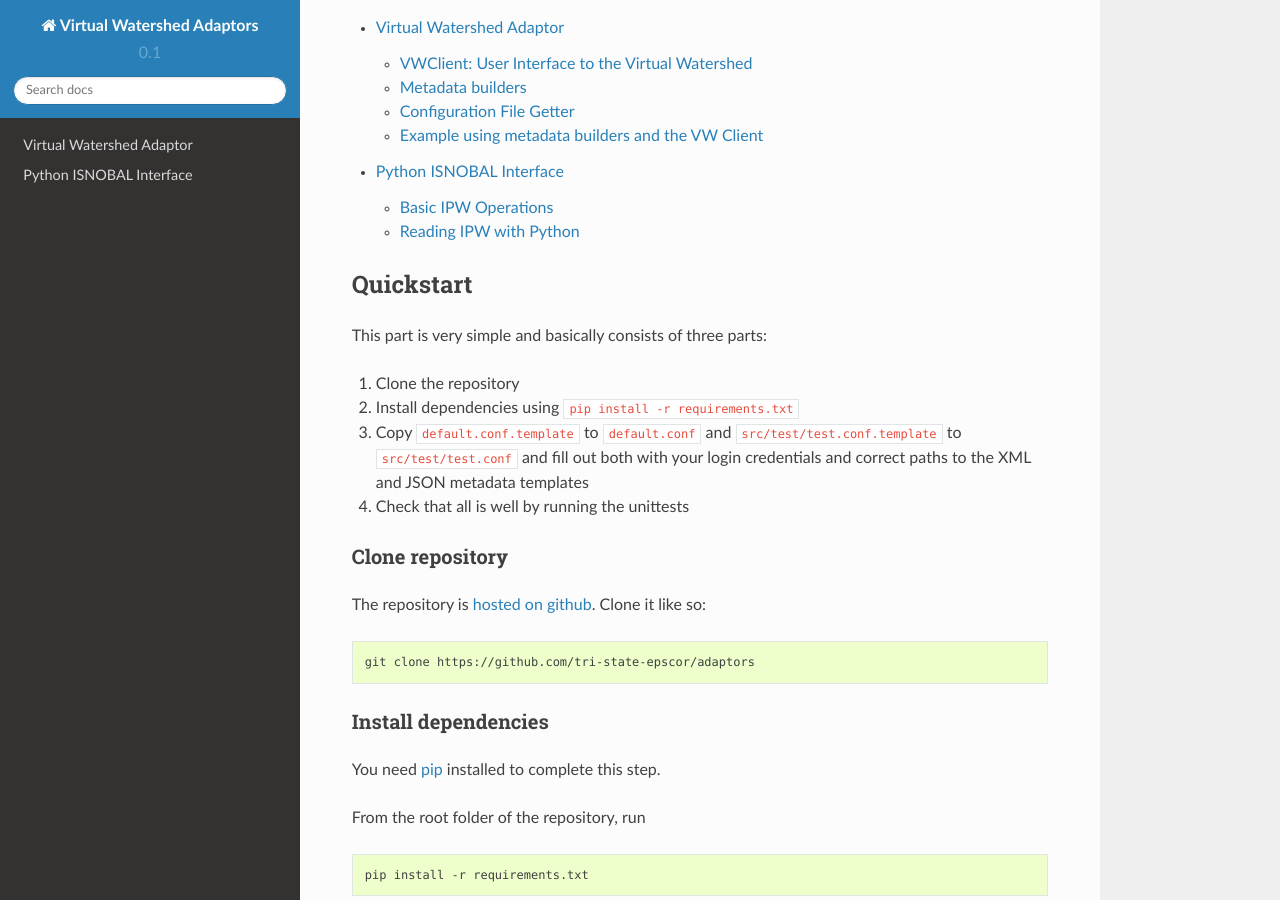
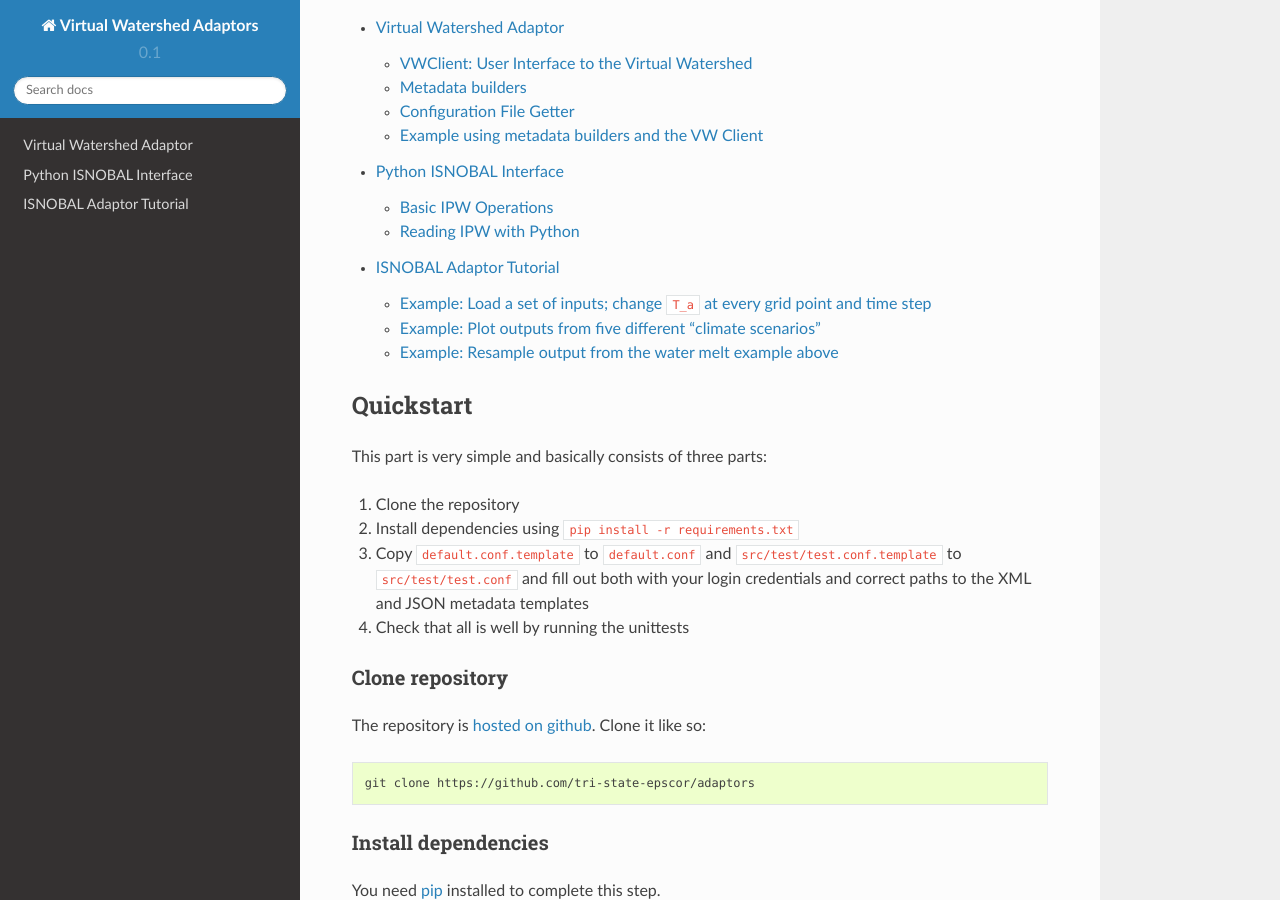
Before and after one commit to VirtualWatershed/vw-py, a Sphinx documentation site: the page built from doc/source/index.rst, in a window 1280 px wide and 900 px high, scrolled down 453 px. Built offline with Sphinx 7.4.7 and the Read the Docs theme 2.0.0, drawn with Linux system fonts in a browser that asks for light colours; some of the changed lines change nothing that is shown.

Commit message:
added example of how to generate 9-temperature plots

```diff
--- a/doc/source/index.rst
+++ b/doc/source/index.rst
@@ -24,6 +24,7 @@
 
    vw_adaptor
    isnobal
+   isnobal_tutorial
 
 
 Quickstart
--- a/doc/source/isnobal.rst
+++ b/doc/source/isnobal.rst
@@ -119,72 +119,3 @@
 
 .. autoclass:: adaptors.src.isnobal_adaptor.IPW
     :members:
-
-Example: Load a set of inputs; change ``T_a`` at every grid point and time step
--------------------------------------------------------------------------------
-
-.. code-block:: python
-
-    #!/usr/local/bin/python
-    # assume observations are in obs_inputs/ and destination is inputs/
-
-    import os
-    import sys
-
-    from adaptors.src.isnobal_adaptor import IPW
-
-    # for simplicity, cl arg 1 is the source file, 2 is dest dir, and 3 is
-    # amount to change by
-    source_file = sys.argv[1]
-    dest_dir = sys.argv[2]
-    amount = float(sys.argv[3])
-
-    ipw = IPW(source_file)
-    ipw.dataFrame.T_a = ipw.dataFrame.T_a + amount
-    # required for proper writing. if new amounts exceed header max, trouble ensues..
-    ipw.recalculate_header()
-
-    output_file = dest_dir + os.path.basename(source_file)
-    ipw.write(output_file)
-
-Example: Plot outputs from five different "climate scenarios"
--------------------------------------------------------------
-
-I used the example above to build five different warming scenarios, with
-temperatures increased by .5, 1.0, 1.5, 2.0, and 2.5 degrees Celsius, to see
-what the effect would be on total melting throughout the year. I modified the
-input files as shown above and ran the ISNOBAL model using the
-``isnobal_adaptors.isnobal`` function. The outputs were stored in directories
-``output/``, where the observed data was stored, and ``outputP0.5/``,
-``outputP1.0/``, and so on for the outputs from the modified inputs.
-
-I was curious to see how this changed the timing of peak snow melts over the
-entirety of the grid. Here's how I got a timeseries of the total snow melt
-in the Treeline Catchment for each one of the modified series:
-
-.. code-block:: python
-
-    import os
-    import pandas as pd
-    import matplotlib.pyplot as plt
-
-    from adaptors.src.isnobal_adaptor import IPW
-    from collections import defaultdict
-
-    melt_sums = defaultdict(list)
-
-    for i, val in ["", "P0.5", "P1.0", "P1.5", "P2.0", "P2.5"]:
-
-        dir_name = "outputs" + val
-
-        files = ["/".join(dir_name, f) for f in os.listdir(dir_name)]
-
-        melt_sums[val] = [IPW(f).dataFrame.melt.sum() for f in files]
-
-    index = pd.date_range('10/10/2010', periods=8759, freq='H')
-
-    df = pd.DataFrame(melt_sums, index=index)
-
-    df.plot()
-
-    plt.show
--- /dev/null
+++ b/doc/source/isnobal_tutorial.rst
@@ -0,0 +1,124 @@
+ISNOBAL Adaptor Tutorial
+========================
+
+The ISNOBAL model is widely used, but with little coherence between research
+groups. At least, this is what's reflected in the lack of web-available
+tutorial-style documentation and lack of `open source code for isnobal
+<https://github.com/search?utf8=%E2%9C%93&q=isnobal&type=Repositories&ref=searchresults>`_
+or for relevant `IPW functions
+<https://github.com/search?utf8=%E2%9C%93&q=ipw&type=Repositories&ref=searchresults>`_.
+
+
+Example: Load a set of inputs; change ``T_a`` at every grid point and time step
+-------------------------------------------------------------------------------
+
+.. code-block:: python
+
+    #!/usr/local/bin/python
+    # assume observations are in obs_inputs/ and destination is inputs/
+
+    import os
+    import sys
+
+    from adaptors.src.isnobal_adaptor import IPW
+
+    # for simplicity, cl arg 1 is the source file, 2 is dest dir, and 3 is
+    # amount to change by
+    source_file = sys.argv[1]
+    dest_dir = sys.argv[2]
+    amount = float(sys.argv[3])
+
+    ipw = IPW(source_file)
+    ipw.dataFrame.T_a = ipw.dataFrame.T_a + amount
+    # required for proper writing. if new amounts exceed header max, trouble ensues..
+    ipw.recalculate_header()
+
+    output_file = dest_dir + os.path.basename(source_file)
+    ipw.write(output_file)
+
+Example: Plot outputs from five different "climate scenarios"
+-------------------------------------------------------------
+
+I used the example above to build eight different warming scenarios, with
+temperatures increased by .5, 1.0, 1.5, 2.0, 2.5, 3.0, 3.5, and 4.0 degrees Celsius, to see
+what the effect would be on total melting throughout the year. I modified the
+input files as shown above and ran the ISNOBAL model using the
+``isnobal_adaptors.isnobal`` function. The outputs were stored in directories
+``output/``, where the observed data was stored, and ``outputP0.5/``,
+``outputP1.0/``, and so on for the outputs from the modified inputs.
+
+I was curious to see how this changed the timing of peak snow melts over the
+entirety of the grid. Here's how I got a timeseries of the total snow melt
+in the Treeline Catchment for each one of the modified series:
+
+.. code-block:: python
+
+    import os
+    import pandas as pd
+    import matplotlib.pyplot as plt
+
+    from adaptors.src.isnobal_adaptor import IPW
+    from collections import defaultdict
+
+    melt_sums = defaultdict(list)
+
+    for i, val in ["", "P0.5", "P1.0", "P1.5", "P2.0", "P2.5", "P3.0",
+                   "P3.5", "P4.0"]:
+
+        dir_name = "outputs" + val
+
+        files = ["/".join(dir_name, f) for f in os.listdir(dir_name)]
+
+        melt_sums[val] = [IPW(f).dataFrame.melt.sum() for f in files]
+
+    index = pd.date_range('10/01/2010', periods=8758, freq='H')
+
+    df = pd.DataFrame(melt_sums, index=index)
+
+    df.to_csv("temperature_sensitivity_example.csv")
+
+    df.plot()
+
+    plt.show
+
+
+
+Example: Resample output from the water melt example above
+----------------------------------------------------------
+
+Read more about resampling with a pandas timeseries dataframe
+`here <http://pandas.pydata.org/pandas-docs/dev/timeseries.html#up-and-downsampling>`_,
+as well as this `helpful stack overflow thread <http://stackoverflow.com/questions/17001389/pandas-resample-documentation>`_.
+
+This is meant to be run in the interactive IPython shell.
+
+.. code-block:: python
+
+    import pandas as pd
+    import numpy as np
+
+    # load data saved to csv from previous example
+    df = pd.from_csv("temperature_sensitivity_example.csv")
+
+    # resample to 3-day sums
+    df_3day = df.resample('3D', how=np.sum)
+
+    # set styles and plot
+    styles=['-', '--','-','--','-','--', '-', '--', '-']
+    df_3daily.plot(lw=3.5, style=styles)
+
+    plt.title('Three-day sum of melt for observed/obs-plus temperatures', fontsize=18)
+    plt.xlabel('Date', fontsize=16)
+    plt.ylabel('Melt (kg/m^2)', fontsize=16)
+    ax = plt.gca()
+    ax.tick_params(axis='both', which='major', labelsize=14)
+
+    plt.show()
+
+
+.. figure:: ../figures/no_temp_melt.png
+    :alt: Resampled predictions for snowmelt over three day periods for various heating temps
+
+    We ran the ISNOBAL model for nine different temperatures, the observed
+    temperatures from Kormos, et al., and then the observed heated by
+    0.5, 1.0, ..., 4.0 degrees Celsius. This is the output from the above example.
```
Also changed, not shown: doc/figures/no_temp_melt.png (added).
